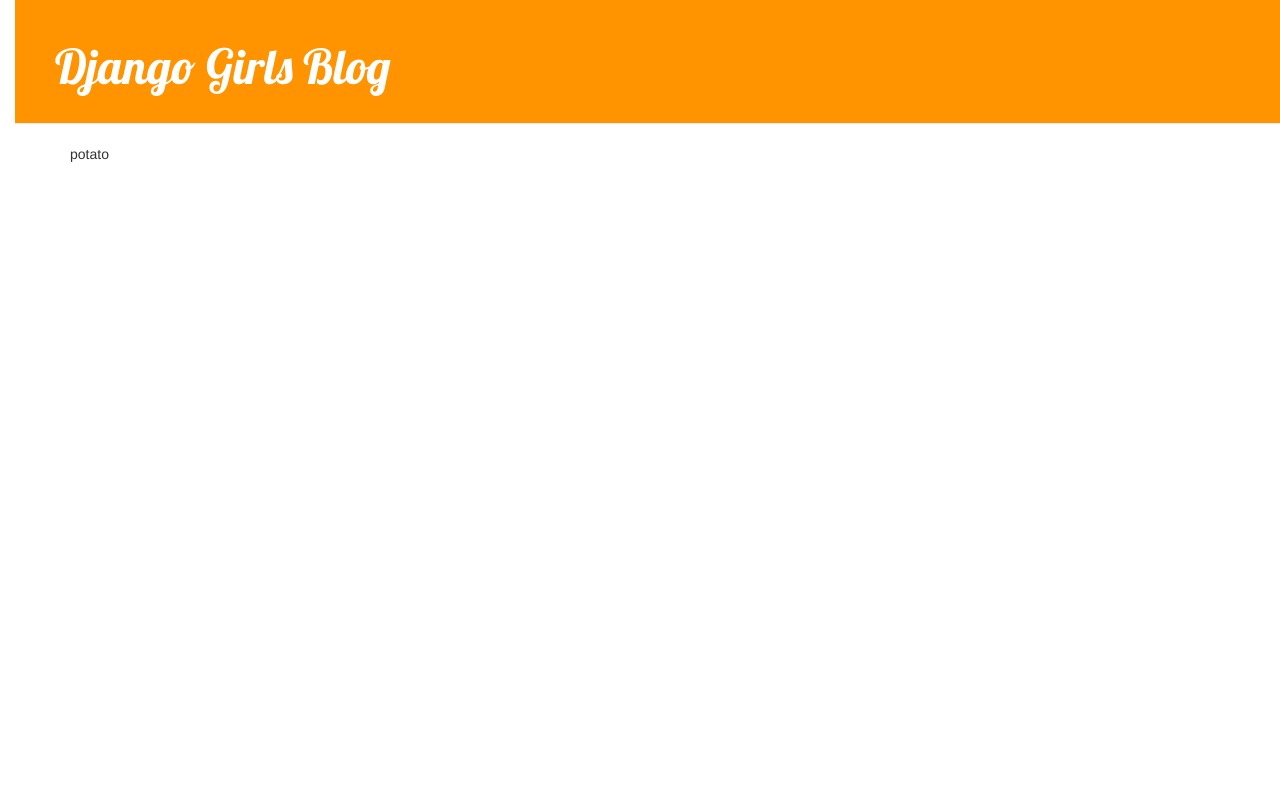
After one commit to v-shieh/djangotutorial, a Django app: page / in a window 1280 px wide. The commit adds this page. Run offline with Django 3.2, Linux system fonts and the light colour scheme; data that the repository does not hold is empty; some libraries are stand-ins or nearby versions.

Commit message:
Created a second URL and a second template to showcase posts

```diff
--- /dev/null
+++ b/blog/static/css/blog.css
@@ -0,0 +1,55 @@
+h1 a {
+    color: #FCA205;
+    font-family: 'Lobster';
+}
+
+body {
+    padding-left: 15px;
+}
+
+.page-header {
+    background-color: #ff9400;
+    margin-top: 0;
+    padding: 20px 20px 20px 40px;
+}
+
+.page-header h1, .page-header h1 a, .page-header h1 a:visited, .page-header h1 a:active {
+    color: #ffffff;
+    font-size: 36pt;
+    text-decoration: none;
+}
+
+.content {
+    margin-left: 40px;
+}
+
+h1, h2, h3, h4 {
+    font-family: 'Lobster', cursive;
+}
+
+.date {
+    color: #828282;
+}
+
+.save {
+    float: right;
+}
+
+.post-form textarea, .post-form input {
+    width: 100%;
+}
+
+.top-menu, .top-menu:hover, .top-menu:visited {
+    color: #ffffff;
+    float: right;
+    font-size: 26pt;
+    margin-right: 20px;
+}
+
+.post {
+    margin-bottom: 70px;
+}
+
+.post h1 a, .post h1 a:visited {
+    color: #000000;
+}
--- /dev/null
+++ b/blog/templates/blog/base.html
@@ -0,0 +1,24 @@
+{% load static %}
+<html>
+    <head>
+        <link rel="stylesheet" href="//maxcdn.bootstrapcdn.com/bootstrap/3.2.0/css/bootstrap.min.css">
+        <link rel="stylesheet" href="//maxcdn.bootstrapcdn.com/bootstrap/3.2.0/css/bootstrap-theme.min.css">
+        <title>Django Girls blog</title>
+        <link rel="stylesheet" href="{% static 'css/blog.css' %}">
+        <link href="//fonts.googleapis.com/css?family=Lobster&subset=latin,latin-ext" rel="stylesheet" type="text/css">
+
+    </head>
+    <body>
+        <div class="page-header">
+            <h1><a href="/">Django Girls Blog</a></h1>
+        </div>
+	    <div class="content container">
+	        <div class="row">
+	            <div class="col-md-8">
+	            {% block content %}
+            	{% endblock %}
+            </div>
+        </div>
+    </div>
+    </body>
+</html>
--- a/blog/templates/blog/post_list.html
+++ b/blog/templates/blog/post_list.html
@@ -2,16 +2,14 @@
 
 {% block content %}
     <body>
-        <div class="page-header">
-            <h1><a href="/">Django Girls Blog</a></h1>
-        </div>
 
         <div class="post">
             {% for post in posts %}
-            <b>Title: {{ post.title }}</b><br>
-                {{ post.published_date }}
-                <p>{{ post.text }}</p>
+            <p>published: {{ post.published_date }}</p>
+            <h1><a href="{% url 'post_detail' pk=post.pk %}">{{ post.title }}</a></h1>
+            <p>{{ post.text|linebreaksbr }}</p>
            {% endfor %}
+           potato
         </div>
     </body>
 {% endblock %}
--- a/blog/urls.py
+++ b/blog/urls.py
@@ -2,5 +2,9 @@
 from . import views
 
 urlpatterns = [
-    url('', views.post_list, name='post_list'),
+    url(r'^$', views.post_list, name='post_list'),
+    url(r'^post/(?P<pk>\d+)/$', views.post_detail, name='post_detail'),
 ]
+
+# Needs the regex pattern finder for pk
+# Needs ^$ to indicate the beginning and end of the URL
--- a/blog/views.py
+++ b/blog/views.py
@@ -1,7 +1,7 @@
 # -*- coding: utf-8 -*-
 from __future__ import unicode_literals
 
-from django.shortcuts import render
+from django.shortcuts import render, get_object_or_404
 from django.utils import timezone
 from .models import Post
 
@@ -9,3 +9,7 @@
 def post_list(request):
 	posts = Post.objects.filter(published_date__lte=timezone.now()).order_by('published_date')
 	return render(request, 'blog/post_list.html', {'posts': posts})
+
+def post_detail(request, pk):
+    post = get_object_or_404(Post, pk=pk)
+    return render(request, 'blog/post_detail.html', {'post': post})
```
Also changed, not shown: blog/templates/blog/post_detail.html (added, +17 -0 lines).
